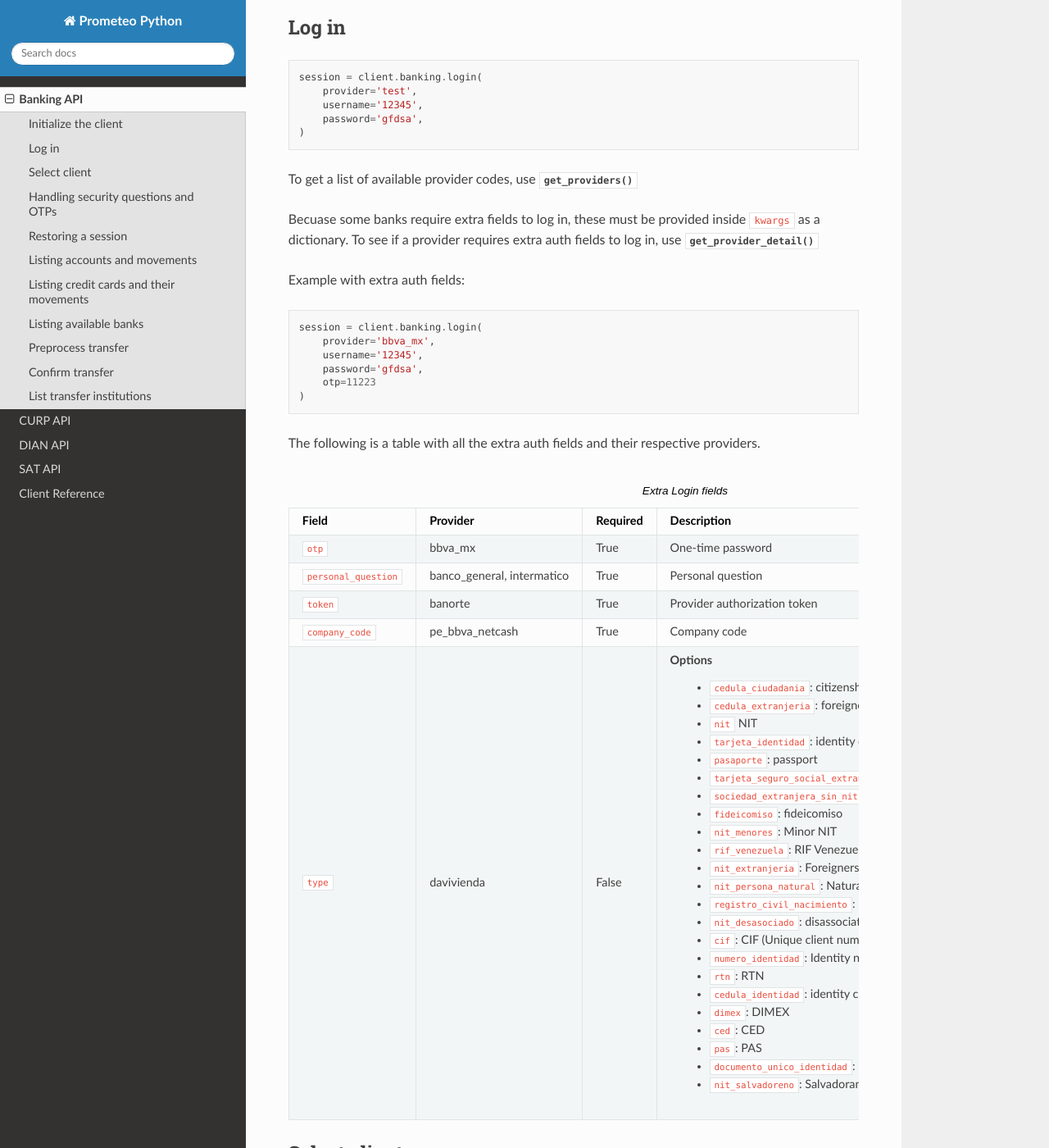
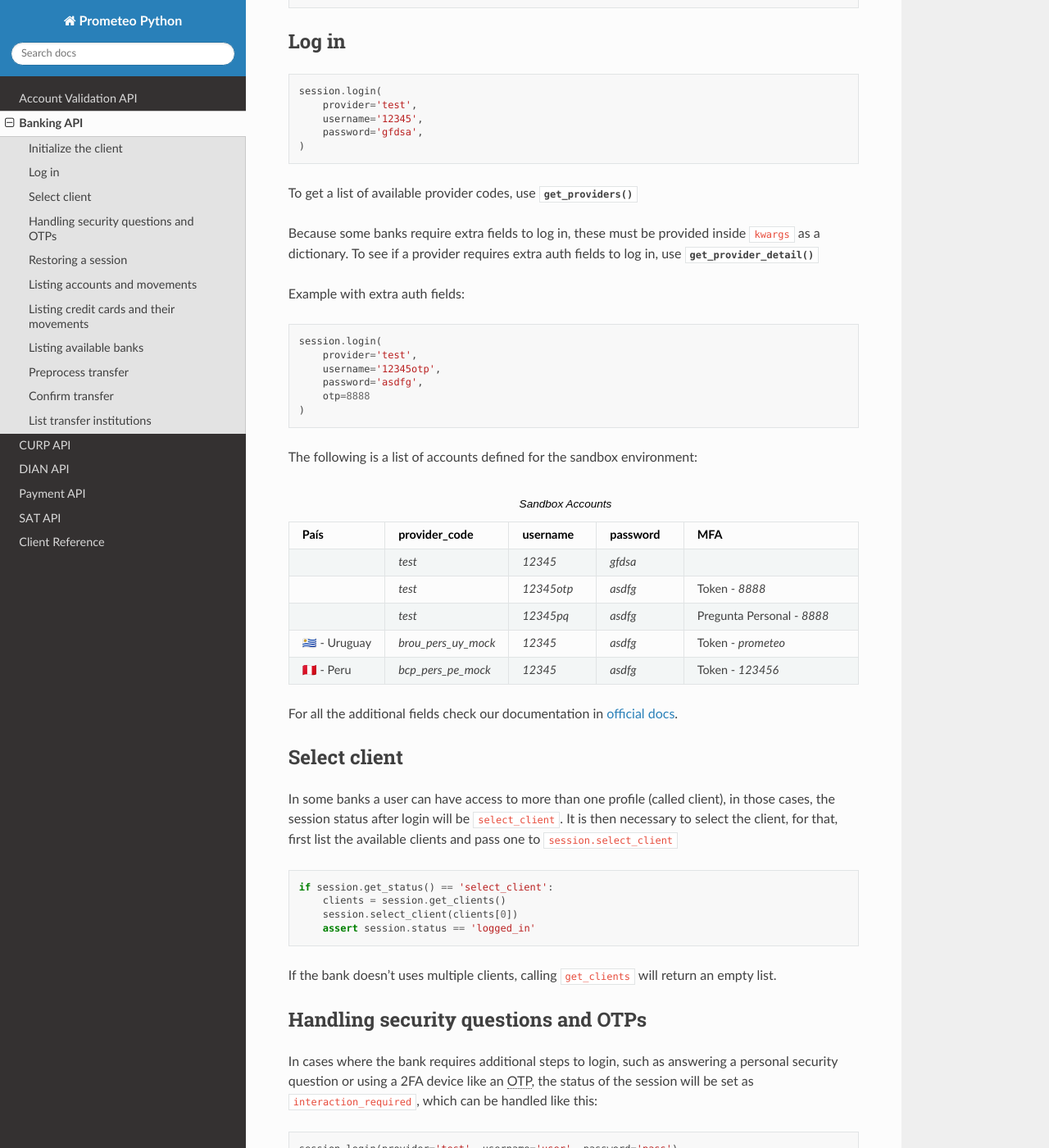
Before and after one commit to prometeoapi/prometeo-python, a Sphinx documentation site: the page built from docs/guides/banking.rst, in a window 1280 px wide and 1400 px high, scrolled down 373 px. Shown: the whole window at 82% size. Built offline with Sphinx 7.4.7 and the Read the Docs theme 2.0.0, drawn with Linux system fonts in a browser that asks for light colours; some of the changed text lies outside the part shown.

Commit message:
Update docs

```diff
--- a/docs/guides/banking.rst
+++ b/docs/guides/banking.rst
@@ -9,9 +9,10 @@ To initialize the client you'll need to provide your api key and the environment
 
 .. code-block:: python
 
-    from prometeo import Client
+  from prometeo import Client
 
-    client = Client('<YOUR_API_KEY>', environment='sandbox')
+  client = Client('<YOUR_API_KEY>', environment='sandbox')
+  session = client.banking.new_session()
 
 
 Log in
@@ -20,82 +21,71 @@ Log in
 
 .. code-block:: python
 
-    session = client.banking.login(
-        provider='test',
-        username='12345',
-        password='gfdsa',
-    )
+  session.login(
+      provider='test',
+      username='12345',
+      password='gfdsa',
+  )
 
 
 To get a list of available provider codes, use :meth:`~prometeo.banking.client.BankingAPIClient.get_providers`
 
-Becuase some banks require extra fields to log in, these must be provided inside ``kwargs`` as a dictionary. To see if a provider requires extra auth fields to log in, use :meth:`~prometeo.banking.client.BankingAPIClient.get_provider_detail`
+Because some banks require extra fields to log in, these must be provided inside ``kwargs`` as a dictionary. To see if a provider requires extra auth fields to log in, use :meth:`~prometeo.banking.client.BankingAPIClient.get_provider_detail`
 
 Example with extra auth fields:
 
 .. code-block:: python
 
-    session = client.banking.login(
-        provider='bbva_mx',
-        username='12345',
-        password='gfdsa',
-        otp=11223
-    )
+  session.login(
+      provider='test',
+      username='12345otp',
+      password='asdfg',
+      otp=8888
+  )
 
-The following is a table with all the extra auth fields and their respective providers.
+The following is a list of accounts defined for the sandbox environment:
 
-.. list-table:: Extra Login fields
-   :widths: 25 25 25 25
+.. list-table:: Sandbox Accounts
    :header-rows: 1
+   :widths: 15 20 15 15 30
 
-   * - Field
-     - Provider
-     - Required
-     - Description
-   * - ``otp``
-     - bbva_mx
-     - True
-     - One-time password
-   * - ``personal_question``
-     - banco_general, intermatico
-     - True
-     - Personal question
-   * - ``token``
-     - banorte
-     - True
-     - Provider authorization token
-   * - ``company_code``
-     - pe_bbva_netcash
-     - True
-     - Company code
-   * - ``type``
-     - davivienda
-     - False
+   * - **País**
+     - **provider_code**
+     - **username**
+     - **password**
+     - **MFA**
+
+   * -
+     - `test`
+     - `12345`
+     - `gfdsa`
      -
-      Options
-        * ``cedula_ciudadania``: citizenship card
-        * ``cedula_extranjeria``: foreigner Identity card
-        * ``nit`` NIT
-        * ``tarjeta_identidad``: identity card
-        * ``pasaporte``: passport
-        * ``tarjeta_seguro_social_extranjero``: foreign Social Security card
-        * ``sociedad_extranjera_sin_nit``: foreign company without NIT in Colombia
-        * ``fideicomiso``: fideicomiso
-        * ``nit_menores``: Minor NIT
-        * ``rif_venezuela``: RIF Venezuela
-        * ``nit_extranjeria``: Foreigners NIT
-        * ``nit_persona_natural``: Natural Person NIT
-        * ``registro_civil_nacimiento``: birth certificate
-        * ``nit_desasociado``: disassociated NIT
-        * ``cif``: CIF (Unique client number)
-        * ``numero_identidad``: Identity number
-        * ``rtn``: RTN
-        * ``cedula_identidad``: identity card
-        * ``dimex``: DIMEX
-        * ``ced``: CED
-        * ``pas``: PAS
-        * ``documento_unico_identidad``: unique identity document
-        * ``nit_salvadoreno``: Salvadoran NIT
+
+   * -
+     - `test`
+     - `12345otp`
+     - `asdfg`
+     - Token - `8888`
+
+   * -
+     - `test`
+     - `12345pq`
+     - `asdfg`
+     - Pregunta Personal - `8888`
+
+   * - 🇺🇾 - Uruguay
+     - `brou_pers_uy_mock`
+     - `12345`
+     - `asdfg`
+     - Token - `prometeo`
+
+   * - 🇵🇪 - Peru
+     - `bcp_pers_pe_mock`
+     - `12345`
+     - `asdfg`
+     - Token - `123456`
+
+For all the additional fields check our documentation in `official docs <https://docs.prometeoapi.com/docs/introducci%C3%B3n-1>`_.
 
 Select client
 -------------
@@ -104,10 +94,10 @@ In some banks a user can have access to more than one profile (called client), i
 
 .. code-block:: python
 
-   if session.get_status() == 'select_client':
-       clients = session.get_clients()
-       session.select_client(clients[0])
-       assert session.status == 'logged_in'
+  if session.get_status() == 'select_client':
+      clients = session.get_clients()
+      session.select_client(clients[0])
+      assert session.status == 'logged_in'
 
 
 If the bank doesn't uses multiple clients, calling ``get_clients`` will return an empty list.
@@ -120,16 +110,16 @@ In cases where the bank requires additional steps to login, such as answering a
 
 .. code-block:: python
 
-   session = client.login(provider='test', username='user', password='pass')
-   if session.get_status() == 'interaction_required':
-       # necessary context, like the security question to answer.
-       print(session.get_interactive_context())
-       session.finish_login(
-           provider='test',
-           username='user',
-           password='pass',
-           answer='1234',
-       )
+  session.login(provider='test', username='user', password='pass')
+  if session.get_status() == 'interaction_required':
+      # necessary context, like the security question to answer.
+      print(session.get_interactive_context())
+      session.finish_login(
+          provider='test',
+          username='user',
+          password='pass',
+          answer='1234',
+      )
 
 
 Restoring a session
@@ -139,11 +129,11 @@ In some cases it may be useful to serialize the session to be used later or to t
 
 .. code-block:: python
 
-   session_key = session.get_session_key()
+  session_key = session.get_session_key()
 
-   # save session_key somewhere...
+  # save session_key somewhere...
 
-   restored_session = client.banking.get_session(session_key)
+  restored_session = client.banking.get_session(session_key)
 
 
 Listing accounts and movements
@@ -151,13 +141,13 @@ Listing accounts and movements
 
 .. code-block:: python
 
-   from datetime import datetime
+  from datetime import datetime
 
-   accounts = session.get_accounts()
-   for account in accounts:
-       movements = account.get_movements(
-           datetime(2019, 2, 1), datetime(2019, 15, 1)
-       )
+  accounts = session.get_accounts()
+  for account in accounts:
+      movements = account.get_movements(
+          datetime(2019, 2, 1), datetime(2019, 15, 1)
+      )
 
 
 For more detailed information, refer to the docs for :meth:`~prometeo.banking.client.Session.get_accounts` and :meth:`~prometeo.banking.client.Account.get_movements`
@@ -170,13 +160,13 @@ Credit cards can have movements in more than one currency, so it's necessary to
 
 .. code-block:: python
 
-   from datetime import datetime
+  from datetime import datetime
 
-   cards = session.get_credit_cards()
-   for card in cards:
-       movements = card.get_movements(
-           'USD', datetime(2019, 2, 1), datetime(2019, 15, 1)
-       )
+  cards = session.get_credit_cards()
+  for card in cards:
+      movements = card.get_movements(
+          'USD', datetime(2019, 2, 1), datetime(2019, 15, 1)
+      )
 
 
 Listing available banks
@@ -186,7 +176,7 @@ We recommend that the list of available banks be stored on a database and update
 
 .. code-block:: python
 
-   providers = client.banking.get_providers()
+  providers = session.get_providers()
 
 
 Preprocess transfer
@@ -194,18 +184,18 @@ Preprocess transfer
 
 .. code-block:: python
 
-  preprocess = session.preprocess_transfer(
-    origin_account='002206345988',
-    destination_institution='0',
-    destination_account='001002363321',
-    currency='UYU',
-    amount='1.3',
-    concept='transfer description',
-    destination_owner_name='John Doe',
-    branch='62',
-  )
+    preprocess = session.preprocess_transfer(
+      origin_account='002206345988',
+      destination_institution='0',
+      destination_account='001002363321',
+      currency='UYU',
+      amount='1.3',
+      concept='transfer description',
+      destination_owner_name='John Doe',
+      branch='62',
+    )
 
-  print(preprocess)
+    print(preprocess)
 
 
 Confirm transfer
```
Also changed, not shown: docs/api/account_validation.rst (added, +18 -0 lines), docs/api/payment.rst (added, +18 -0 lines), docs/guides/account_validation.rst (added, +129 -0 lines), docs/guides/payment.rst (added, +51 -0 lines), docs/index.rst (+21 -2 lines), 3 other files.
